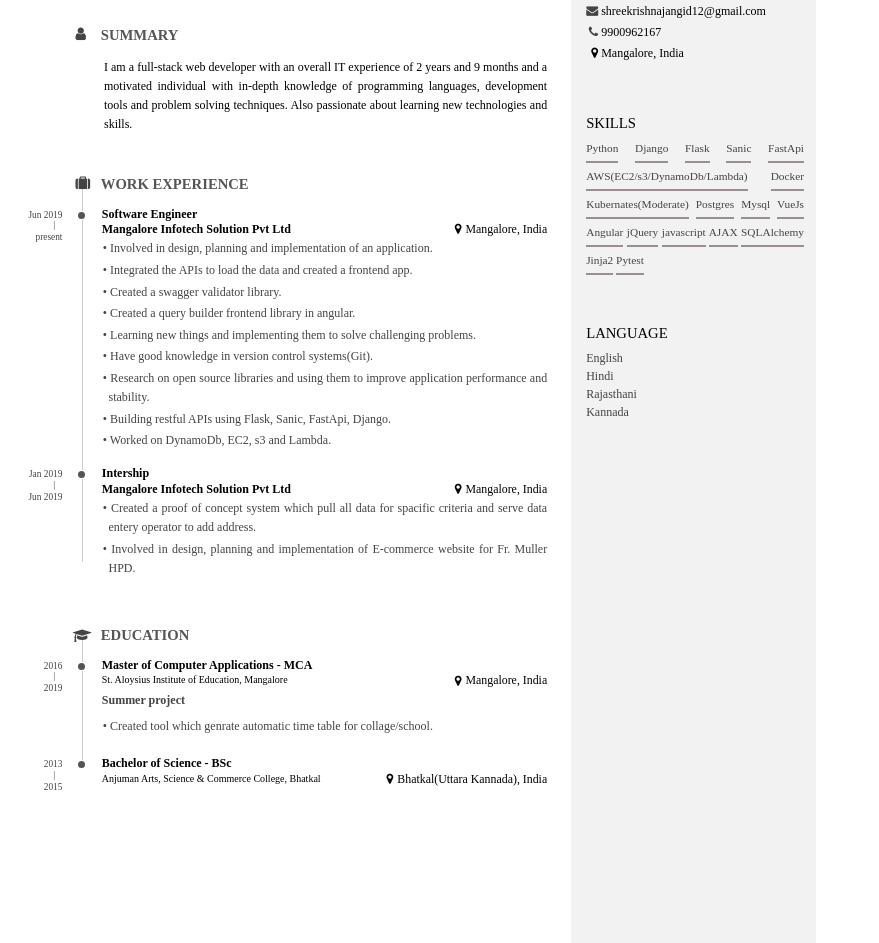
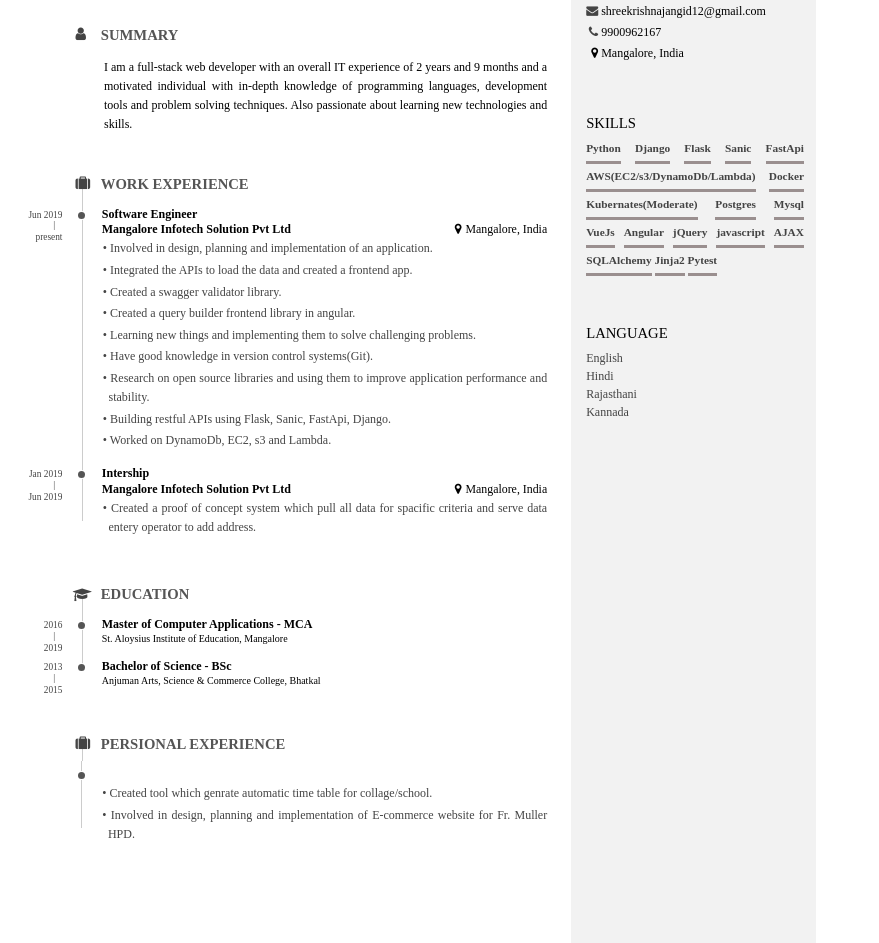
Before and after one commit to krishnajangid/resume, a plain HTML site: page index.html in a window 1280 px wide. Shown: the part 113-1056 px from the top of the page, without its empty margins (0-879 px from the left). Drawn offline with nearby package versions, Linux system fonts and the light colour scheme.

Commit message:
Update index.html

```diff
--- a/index.html
+++ b/index.html
@@ -28,7 +28,8 @@
           <header>
             <h3 style="font-weight: 100;line-height: 1.6;">
               I am a full-stack web developer with an overall IT experience of 2 years and 9 months
-              and a motivated individual with in-depth knowledge of programming languages, development tools and problem solving techniques.
+              and a motivated individual with in-depth knowledge of programming languages, development tools and problem
+              solving techniques.
               Also passionate about learning new technologies and skills.
             </h3>
           </header>
@@ -103,10 +104,8 @@
           <div>
             <ul>
               <li>
-                Created a proof of concept system which pull all data for spacific criteria and serve data entery operator to add address.
-              </li>
-              <li>
-                Involved in design, planning and implementation of E-commerce website for Fr. Muller HPD.
+                Created a proof of concept system which pull all data for spacific criteria and serve data entery
+                operator to add address.
               </li>
             </ul>
           </div>
@@ -127,16 +126,8 @@
           <header>
             <h3>Master of Computer Applications - MCA</h3>
             <span class="place">St. Aloysius Institute of Education, Mangalore</span>
-            <span class="location">Mangalore, India</span>
           </header>
-          <div style=" font-size:12px; ">
-            <span style="font-weight: 900;">Summer project</span>
-            <ul>
-              <li>
-                Created tool which genrate automatic time table for collage/school.
-              </li>
-            </ul>
-          </div>
+
         </div>
       </section>
       <section class="blocks">
@@ -149,12 +140,33 @@
           <header>
             <h3>Bachelor of Science - BSc</h3>
             <span class="place">Anjuman Arts, Science & Commerce College, Bhatkal</span>
-            <span class="location">Bhatkal(Uttara Kannada), India</span>
           </header>
         </div>
       </section>
     </section>
+    <section class="main-block">
+      <h2>
+        <i class="fa fa-suitcase"></i> Persional Experience
+      </h2>
+      <section class="blocks" style="margin-left: 57px;">
+        <div class="decorator" >
+        </div>
+        <div class="details" >
+          <div>
+            <ul>
+              <li>
+                Created tool which genrate automatic time table for collage/school.
+              </li>
+              <li>
+                Involved in design, planning and implementation of E-commerce website for Fr. Muller HPD.               </li>
+              </ul>
+            </ul>
+          </div>
+        </div>
+      </section>
+    </section>
   </section>
+
   <aside id="sidebar">
     <div class="side-block" id="contact">
       <h1>
@@ -342,9 +354,10 @@
 
   .underline {
     padding-bottom: 7px;
-    border-bottom: 1px solid rgb(154 143 143);
+    border-bottom: 3px solid rgb(154 143 143);
     line-height: 28px;
-    border-width: 2px;
+    border-width: 3px;
+    font-weight: bold;
   }
 
   #main h2 {
```
